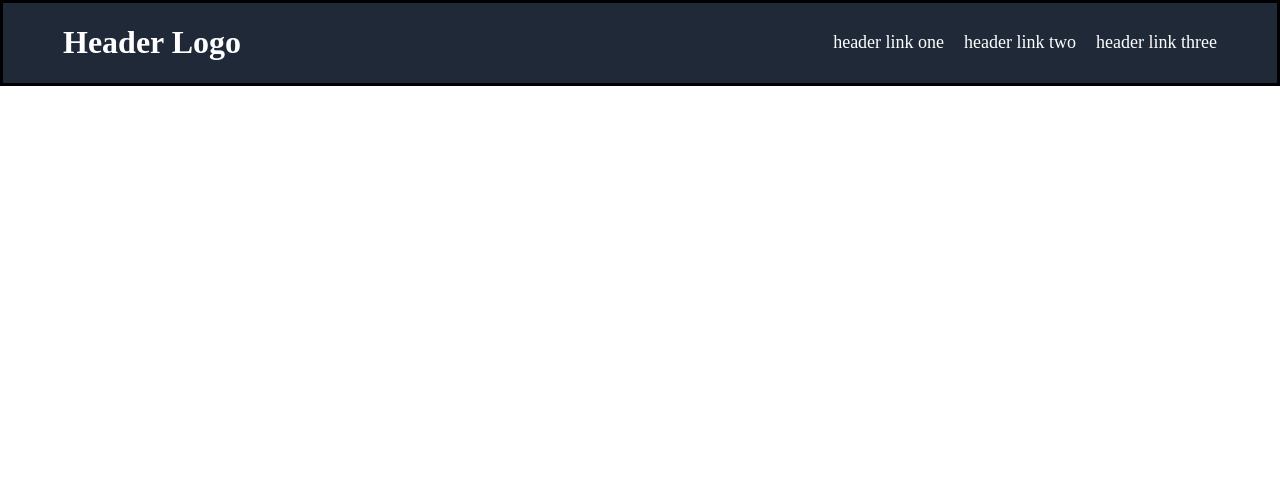
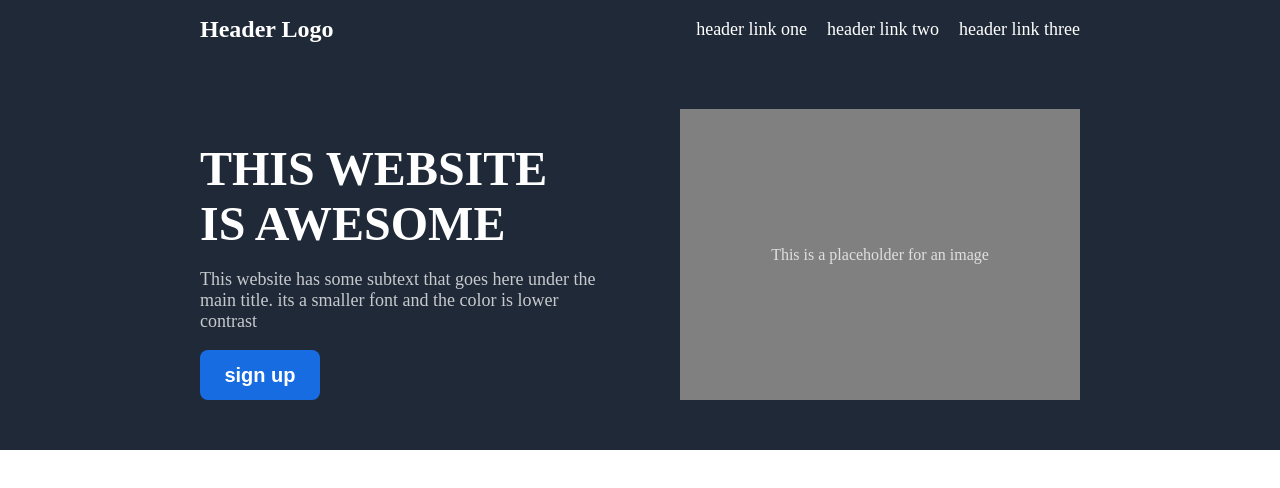
Before and after one commit to SlowMiata/Landing-Page, a plain HTML site: page index.html in a window 1280 px wide. Drawn offline with Linux system fonts and the light colour scheme.

Commit message:
created the title section

```diff
--- a/index.html
+++ b/index.html
@@ -15,7 +15,20 @@
             <a href="link3">header link three</a>
         </div>
     </div>
-    <div class="title"></div>
+    <div class="title">
+        <div class="container-left">
+            <h1>THIS WEBSITE IS AWESOME</h1>
+            <p>This website has some subtext that goes here under the main title.
+                its a smaller font and the color is lower contrast
+            </p>
+            <div class="title-button">
+                <button>sign up</button>
+            </div>
+        </div>
+        <div class="container-right">
+            <p>This is a placeholder for an image</p>
+        </div>
+    </div>
     <div class="information"></div>
     <div class="quote"></div>
     <div class="sign-up"></div>
--- a/style.css
+++ b/style.css
@@ -7,7 +7,7 @@ body{
 
 .header{
 
-    border-style: solid;
+
     display: flex;
     justify-content: space-between;
     align-items: center;
@@ -16,16 +16,73 @@ body{
 }
 
 .header h1{
-    margin-left: 60px;
+    margin-left: 200px;
     color: white;
+    font-size: 24px;
 }
 .header-links{
     display: flex;
     gap: 20px;
-    margin-right: 60px;
+    margin-right: 200px;
 }
 .header-links a{
     text-decoration: none;
     color:white;
     font-size: 18px;
 }
+
+
+
+.title{
+    display: flex;
+    background-color:#1F2937;
+    color: rgba(255, 255, 255, 0.754);
+    justify-content: space-between;
+
+}
+
+
+.container-left{
+    width: 50vh;
+    display: flex;
+    flex-direction: column;
+    margin-left: 200px;
+    font-size: 18px;
+
+}
+.container-right{
+    width: 50vh;
+    display: flex;
+    margin-right: 200px;
+    align-items: center;
+    justify-content: center;
+    background-color: gray;
+
+}
+
+.container-left, .container-right{
+    margin-top: 50px;
+    margin-bottom: 50px;
+}
+
+.container-left h1{
+    font-size: 48px;
+    font-weight: bolder;
+    color: white;
+    margin-bottom: 0px;
+
+}
+
+.title-button button{
+    background-color: rgb(24, 108, 226);
+    border-radius: 8px;
+    font-size: 20px;
+    height: 50px;
+    font-weight: bold;
+    color: white;
+    border-style: none;
+    width: 120px;
+}
+.title-button button:hover{
+    background-color: rgb(88, 178, 242);
+}
```
